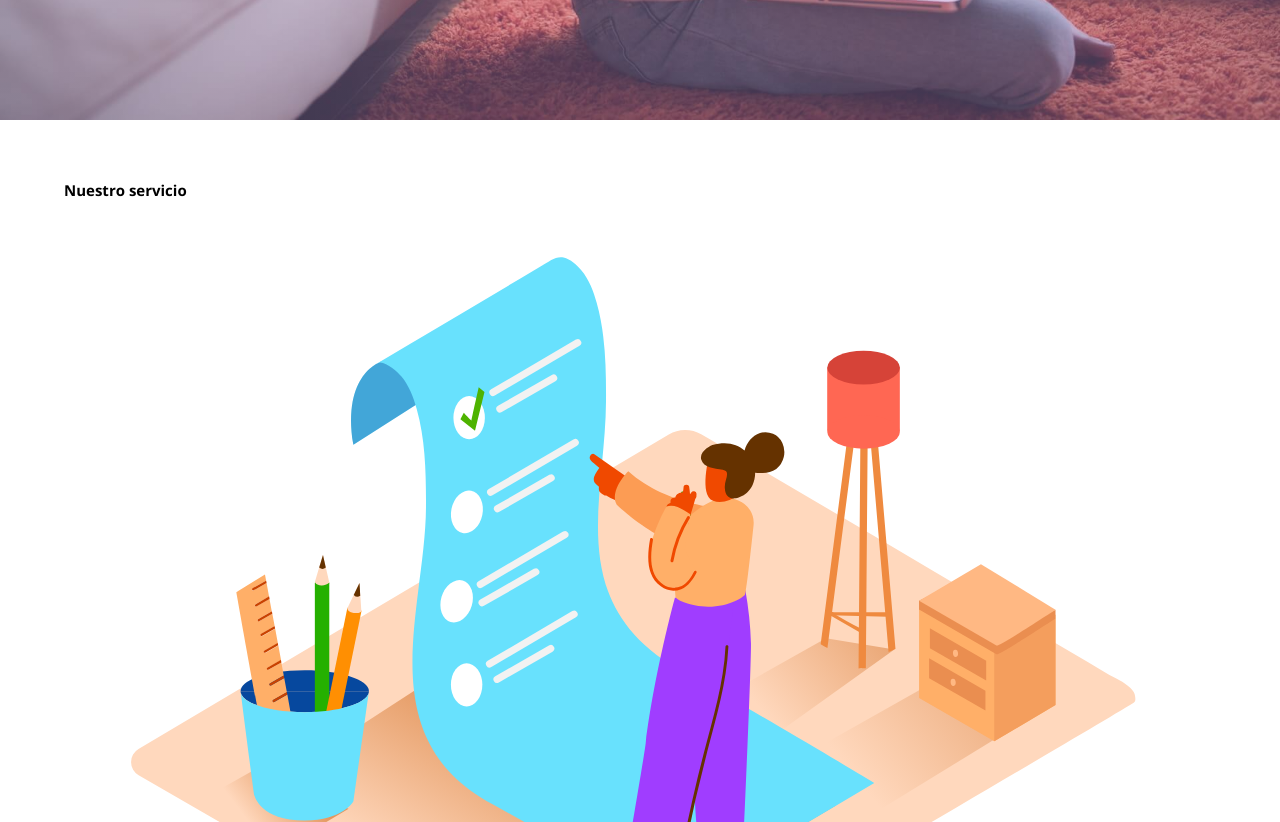
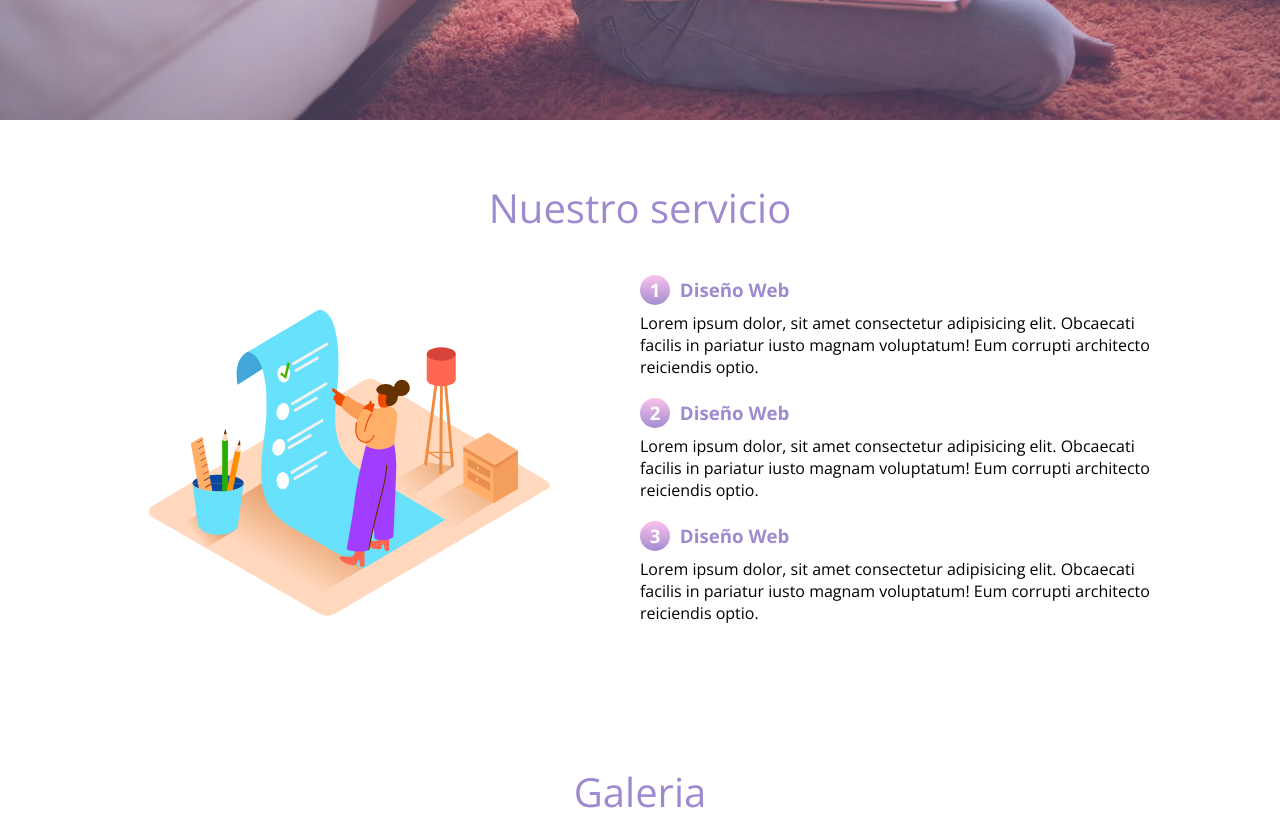
Before and after one commit to luisAlcides/PaginaWeb1, a plain HTML site: page index.html in a window 1280 px wide. Shown: the part 680-1502 px from the top of the page. Drawn offline with nearby package versions, Linux system fonts and the light colour scheme.

Commit message:
Aplicando estilos a la section Nuestro servicio

```diff
--- a/css/style.css
+++ b/css/style.css
@@ -1,5 +1,6 @@
 :root{
     --fuente1: 'Open Sans', sans-serif;
+    --color1: #9f8ad0;
     scroll-behavior: smooth;
 }
 
@@ -11,7 +12,6 @@
 }
 
 body{
-    font-size: 62.5%;
     font-family: var(--fuente1);
 }
 
@@ -82,13 +82,57 @@ body{
 }
 
 .titulo{
-    font-size: 6rem;
+    font-size: 60px;
     margin-bottom: 15px;
 }
 
 .copy{
     font-weight: 300;
-    font-size: 2.5rem;
+    font-size: 25px;
 }
 
 /* Nuestro servicio */
+.subtitulo{
+    margin-bottom: 40px;
+    text-align: center;
+    font-weight: 300;
+    font-size: 40px;
+    color: var(--color1);
+}
+
+.contenedor-servicio{
+    display: flex;
+    justify-content: space-evenly;
+    align-items: center;
+    flex-wrap: wrap;
+}
+
+.contenedor-servicio img{
+    width: 40%;
+}
+
+.cheklist-servicio{
+    width:45%;
+}
+
+.service{
+    margin-bottom: 20px;
+}
+
+.n-service{
+    margin-bottom: 7px;
+    color: var(--color1);
+}
+
+.number{
+    display: inline-block;
+    width: 30px;
+    height: 30px;
+    background-image: linear-gradient(to top, #a18cd1 0%, #fbc2eb 100%);
+    color: white;
+    text-align: center;
+    border-radius: 50%;
+    font-weight: 700;
+    line-height: 30px;
+    margin-right: 5px;
+}
--- a/index.html
+++ b/index.html
@@ -28,21 +28,21 @@
     </header>
 
     <main>
-        <section class="services contenedor" id="servicio">
+        <section class=" contenedor" id="servicio">
             <h2 class="subtitulo">Nuestro servicio</h2>
             <div class="contenedor-servicio">
                 <img src="./img/checklist.svg" alt="">
                 <div class="cheklist-servicio">
                     <div class="service">
-                        <h3 class="n-service"><span class="number">1 </span>Diseño Web</h3>
+                        <h3 class="n-service"><span class="number">1 </span> Diseño Web</h3>
                         <p>Lorem ipsum dolor, sit amet consectetur adipisicing elit. Obcaecati facilis in pariatur iusto magnam voluptatum! Eum corrupti architecto reiciendis optio.</p>
                     </div>
                     <div class="service">
-                        <h3 class="n-service"><span class="number">2 </span>Diseño Web</h3>
+                        <h3 class="n-service"><span class="number">2 </span> Diseño Web</h3>
                         <p>Lorem ipsum dolor, sit amet consectetur adipisicing elit. Obcaecati facilis in pariatur iusto magnam voluptatum! Eum corrupti architecto reiciendis optio.</p>
                     </div>
                     <div class="service">
-                        <h3 class="n-service"><span class="number">3 </span>Diseño Web</h3>
+                        <h3 class="n-service"><span class="number">3 </span> Diseño Web</h3>
                         <p>Lorem ipsum dolor, sit amet consectetur adipisicing elit. Obcaecati facilis in pariatur iusto magnam voluptatum! Eum corrupti architecto reiciendis optio.</p>
                     </div>
                 </div>
```
